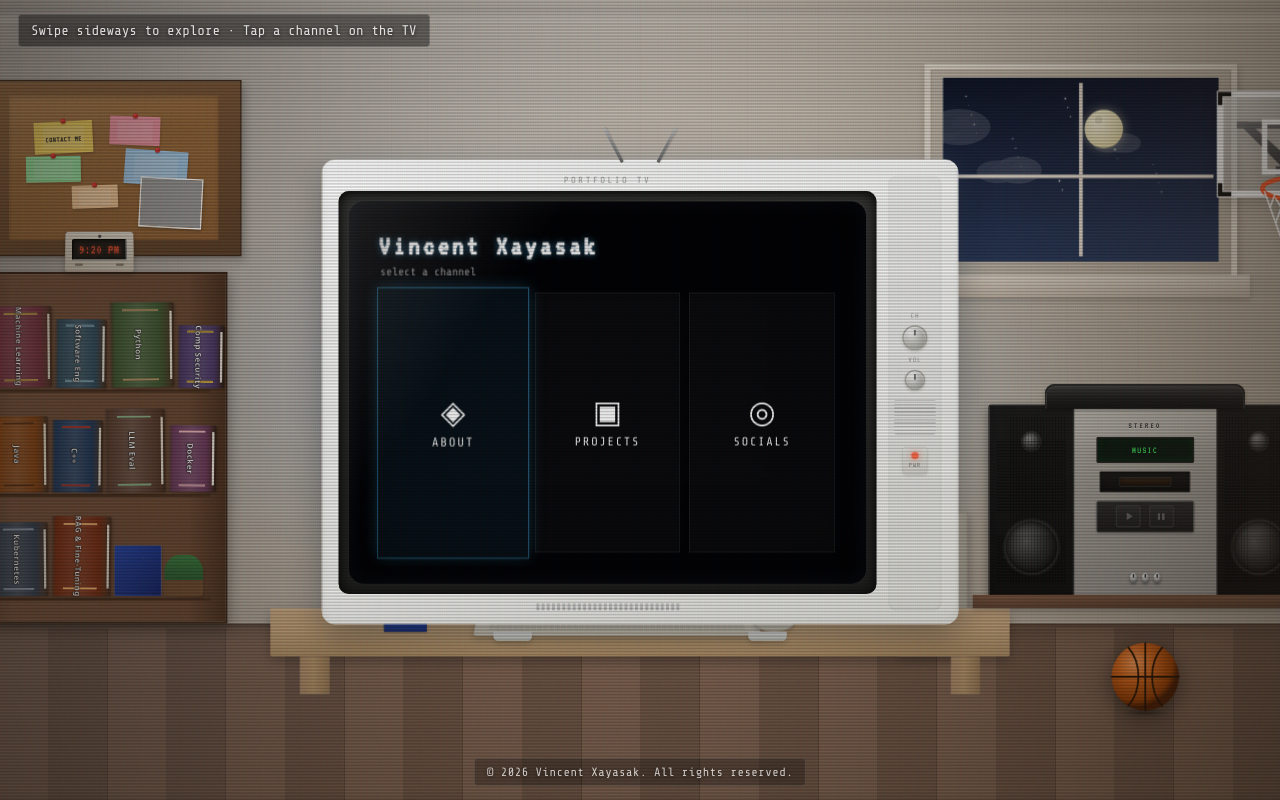
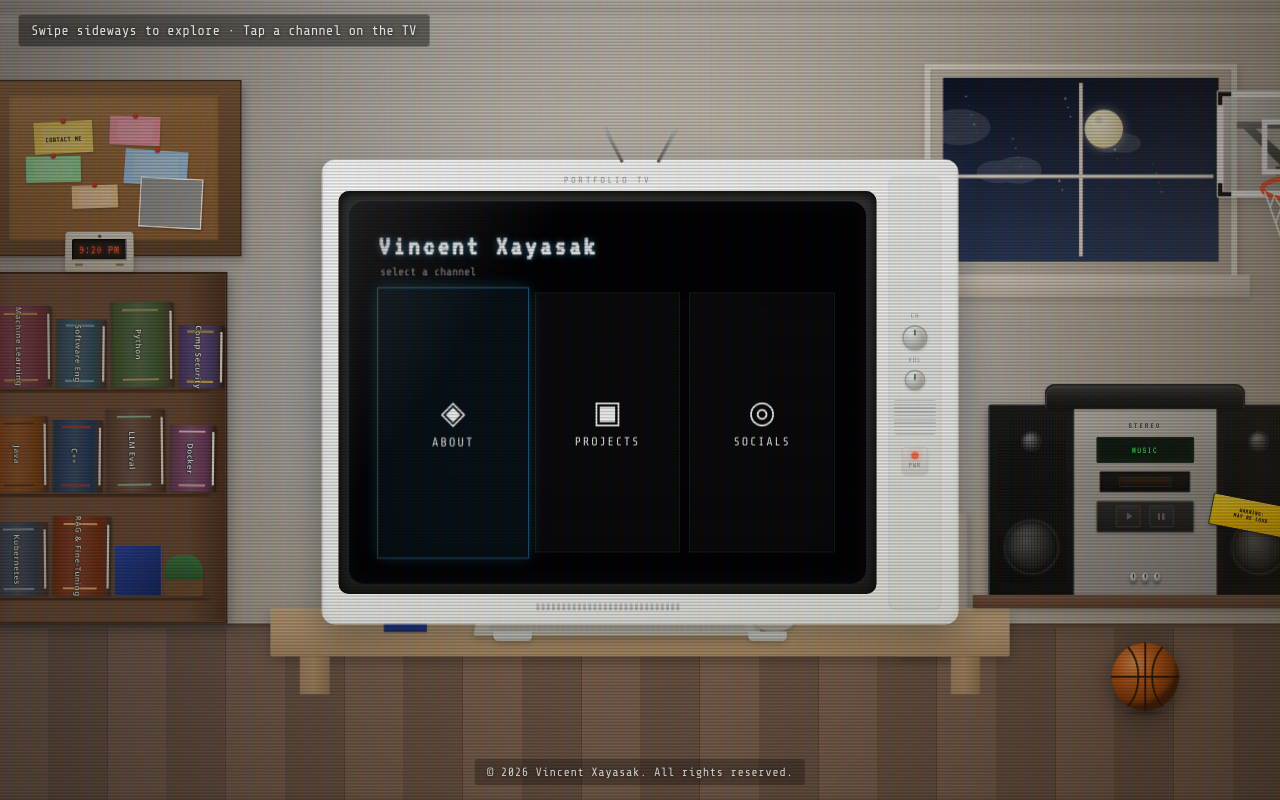
Before and after one commit to VincentXayasak/Portfolio_Website_2, a React (Vite) app: page / in a window 1280 px wide. Built offline with nearby package versions, Linux system fonts and the light colour scheme; grey boxes are pictures that could not be loaded; the HTML template or start-up script is replaced by a standard one.

Commit message:
Added warning sticker

```diff
--- a/src/components/StereoPlayer.css
+++ b/src/components/StereoPlayer.css
@@ -84,6 +84,38 @@
   height: 6%;
   background: linear-gradient(180deg, #7a5540, #5c4030);
   box-shadow: 0 4px 8px rgba(0, 0, 0, 0.2);
+}
+
+.room__stereo-warning {
+  position: absolute;
+  right: 3%;
+  bottom: 34%;
+  z-index: 4;
+  display: flex;
+  flex-direction: column;
+  align-items: center;
+  justify-content: center;
+  gap: 1px;
+  width: 26%;
+  padding: 3% 2%;
+  background: linear-gradient(165deg, #ffe033 0%, #ffc800 55%, #f0b800 100%);
+  border: 1.5px solid #1a1a1a;
+  border-radius: 1px;
+  box-shadow:
+    1px 2px 5px rgba(0, 0, 0, 0.35),
+    inset 0 1px 0 rgba(255, 255, 255, 0.45);
+  transform: rotate(11deg);
+  pointer-events: none;
+}
+
+.room__stereo-warning span {
+  font-family: 'Share Tech Mono', monospace;
+  font-size: clamp(4px, 0.52vw, 7px);
+  font-weight: 900;
+  letter-spacing: 0.1em;
+  line-height: 1.1;
+  color: #111;
+  text-shadow: 0 0 1px rgba(0, 0, 0, 0.2);
 }
 
 .room__speaker {
--- a/src/components/StereoPlayer.jsx
+++ b/src/components/StereoPlayer.jsx
@@ -363,6 +363,10 @@ export default function StereoPlayer({ stereoZoomed, onStereoZoom }) {
           </div>
         </div>
         <div className="room__stereo-shelf" />
+        <div className="room__stereo-warning" aria-hidden="true">
+          <span>WARNING:</span>
+          <span>MAY BE LOUD</span>
+        </div>
       </div>
     </>
   );
```
